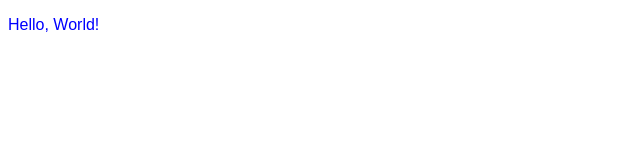
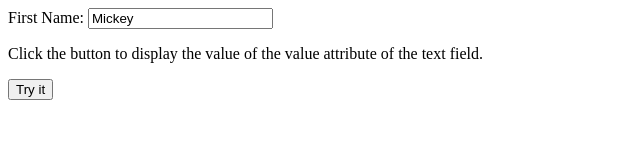
Before and after one commit to Mr-Coxall/Hello_World_HTML, a plain HTML site: page index.html in a window 1280 px wide. Shown: the whole page, without its empty margins (0-640 px from the left). Drawn offline with Linux system fonts and the light colour scheme.

Commit message:
Added in a form

```diff
--- a/index.html
+++ b/index.html
@@ -1,9 +1,31 @@
+<!DOCTYPE html>
 <!DOCTYPE html>
 <html>
-  <head>
-    <title>Hello Home Page</title>
-  </head>
-  <body>
-    <p style="font-family:Arial;color:blue">Hello, World!</p>
-  </body>
+<body>
+
+First Name: <input type="text" id="myText" value="Mickey">
+
+<p>Click the button to display the value of the value attribute of the text field.</p>
+
+<button onclick="myFunction()">Try it</button>
+
+<p id="demo"></p>
+
+<script>
+function myFunction() {
+// comment
+  var x = document.getElementById("myText").value;
+  var integerX = parseInt(x, 10);
+
+  if (Number.isSafeInteger(integerX) == true) {
+  	document.getElementById("demo").innerHTML = integerX;
+  } else {
+  	integerX = integerX + 1
+  	document.getElementById("demo").innerHTML = x;
+  }
+
+}
+</script>
+
+</body>
 </html>
```
